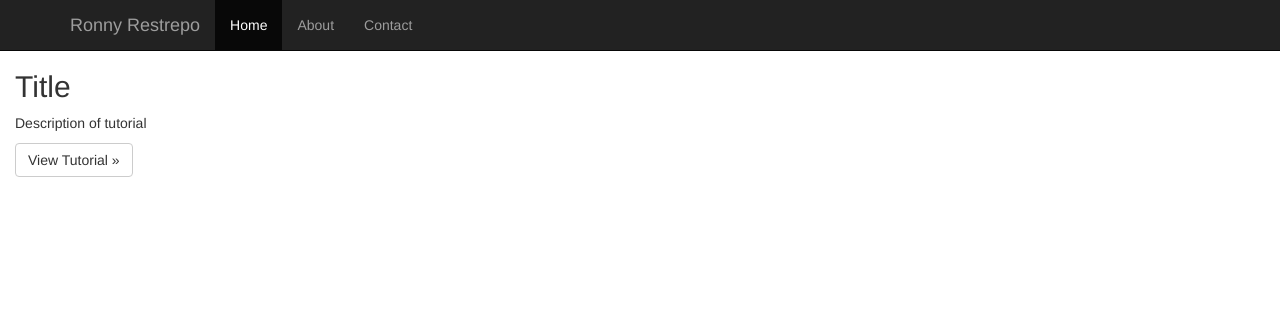
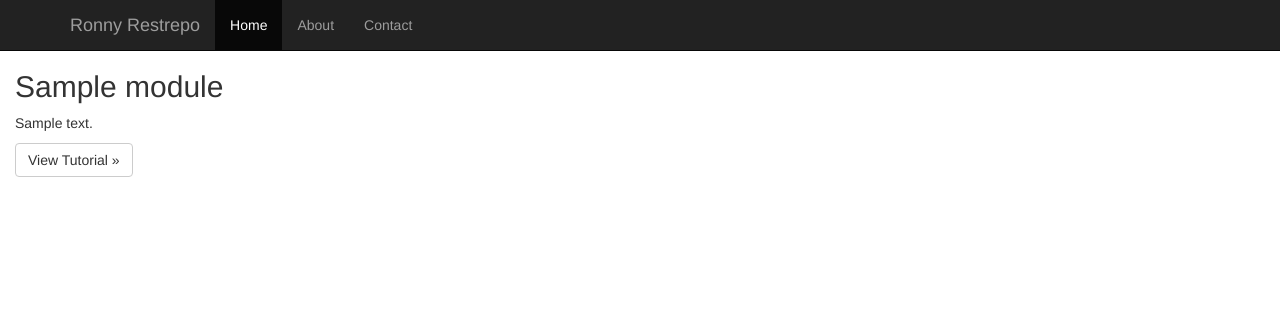
Before and after one commit to ronrest/teecha, a Django app: page /teecha/ in a window 1280 px wide. Shown: the top 311 px of the page. Run offline with Django 3.2, Linux system fonts and the light colour scheme; tables that the repository leaves empty hold one stand-in row (values such as "Sample post"); some libraries are stand-ins or nearby versions.

Commit message:
TEMPLATES/MODULE - add list of modules to teecha index page

```diff
--- a/teecha/templates/index.html
+++ b/teecha/templates/index.html
@@ -77,13 +77,16 @@
             <!--                                           GRID OF TUTORIALS -->
             <!----------------------------------------------------------------->
             <div class="row">
+            {% for module in modules %}
                 <div class="col-xs-6 col-lg-4">
-
-                    <h2>Title</h2>
-                    <p>Description of tutorial </p>
-                    <p><a class="btn btn-default" href="#" role="button">View
-                        Tutorial &raquo;</a></p>
+                    <h2>{{module.title}}</h2>
+                    <p>{{module.description}}</p>
+                    <p><a class="btn btn-default"
+                          href="{% url 'teecha:module' name=module.name %}"
+                          role="button">View Tutorial &raquo;
+                    </a></p>
                 </div><!--/.col-xs-6.col-lg-4-->
+            {% endfor %}
             </div><!--/row-->
             <!-- END OF GRID OF TUTORIALS -->
         </div><!--/.col-xs-12.col-sm-9-->
--- a/teecha/views.py
+++ b/teecha/views.py
@@ -27,7 +27,7 @@ def fix_lesson_urls(content, lesson_name):
 # ==============================================================================
 def index(request):
     context = {
-        "mocklist": range(40),
+        "modules": Module.objects.all(),
     }
 
     return render(request, template_name="index.html", context=context)
```
